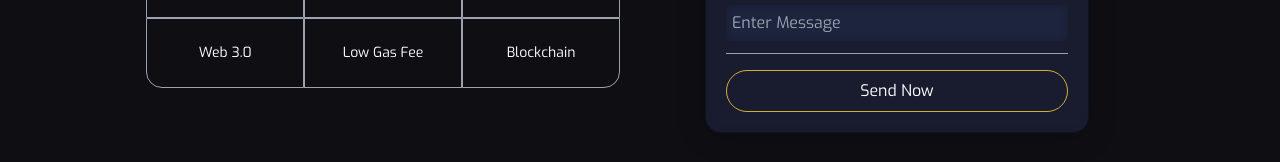
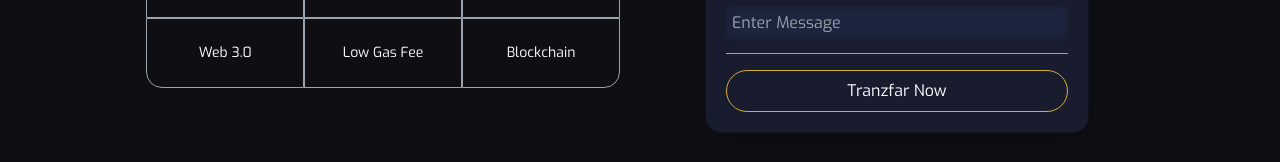
Before and after one commit to Howdy-admoll/SmartContract, a React (Vite) app in the folder chainuser/: page / in a window 1280 px wide. Shown: the part 504-666 px from the top of the page. Built offline with nearby package versions, Linux system fonts and the light colour scheme.

Commit message:
tranzfar button updated

```diff
--- a/chainuser/src/components/Welcome.jsx
+++ b/chainuser/src/components/Welcome.jsx
@@ -98,7 +98,7 @@ const Welcome = () => {
                                 onClick={handleSubmit}
                                 className="text-white w-full mt-2 border-[1px] p-2 border-[#d4af37] rounded-full cursor-pointer"
                             >
-                               Send Now
+                               Tranzfar Now
                             </button>
                         )}
                     </div>
```
